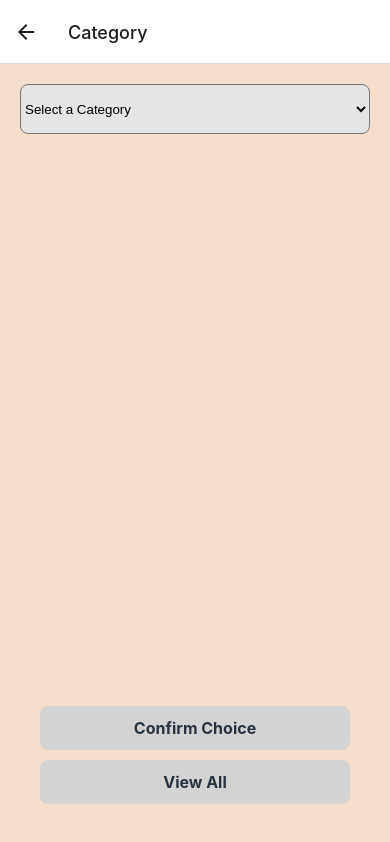
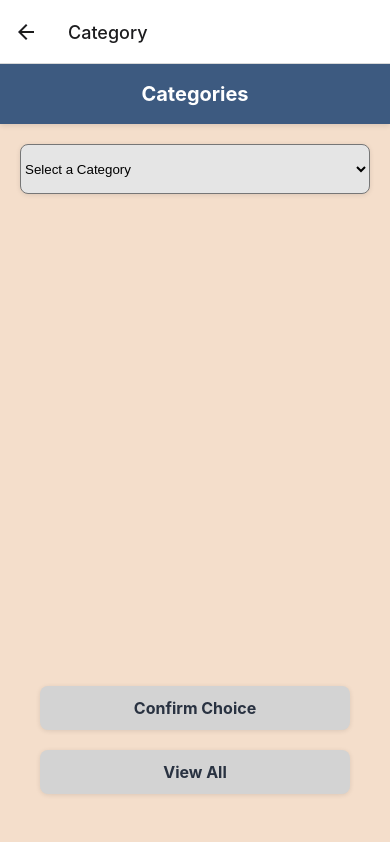
Before and after one commit to cfgdelaware23/Team-13, a React Native app in the folder wellfare-kiosk/: screen /Category in a window 390 px wide. Built offline with nearby package versions, Linux system fonts and the light colour scheme.

Commit message:
Added transition animation

```diff
--- a/wellfare-kiosk/package.json
+++ b/wellfare-kiosk/package.json
@@ -18,7 +18,9 @@
     "expo-status-bar": "~1.6.0",
     "picker": "^0.1.4",
     "react": "18.2.0",
-    "react-native": "0.72.5"
+    "react-native": "0.72.5",
+    "react-native-animatable": "^1.3.3",
+    "react-native-haptic-feedback": "^2.2.0"
   },
   "devDependencies": {
     "@babel/core": "^7.20.0",
--- a/wellfare-kiosk/pages/category.tsx
+++ b/wellfare-kiosk/pages/category.tsx
@@ -1,6 +1,8 @@
 import React, { useState } from 'react';
 import { StyleSheet, View, Text, FlatList, TouchableOpacity } from 'react-native';
 import { Picker } from '@react-native-picker/picker';
+import * as Animatable from 'react-native-animatable';
+import RNHapticFeedback from 'react-native-haptic-feedback';
 
 const Category = () => {
   const [selectedCategory, setSelectedCategory] = useState(null);
@@ -8,7 +10,7 @@ const Category = () => {
   const [showViewAll, setShowViewAll] = useState(false);
 
   const categories = {
-    Fruits: ['Apple', 'Banana', 'Orange'],
+    Fruits: ['Apple', 'Banana', 'Orange', 'Strawberry', 'Watermelon', 'Pear'],
     Vegetables: ['Broccoli', 'Carrot', 'Lettuce'],
     Protein: ['Chicken', 'Fish', 'Tofu'],
   };
@@ -16,9 +18,16 @@ const Category = () => {
   const allItems = Object.values(categories).flat();
 
   const areButtonsDisabled = selectedCategory === null;
+  const options = {
+    enableVibrateFallback: true,
+    ignoreAndroidSystemSettings: false
+  };
+  return (
 
-  return (
     <View style={styles.container}>
+      <View style={styles.header}>
+        <Text style={styles.headerText}>Categories</Text>
+      </View>
       {showPicker && !showViewAll && (
         <View style={styles.pickerContainer}>
           <Picker
@@ -38,7 +47,10 @@ const Category = () => {
                 styles.confirmButton,
                 areButtonsDisabled && styles.disabledButton
               ]}
-              onPress={() => areButtonsDisabled ? {} : setShowPicker(false)}
+              onPress={() => {
+                areButtonsDisabled ? {} : setShowPicker(false)
+              }}
+
             >
               <Text style={styles.buttonText}>Confirm Choice</Text>
             </TouchableOpacity>
@@ -55,7 +67,11 @@ const Category = () => {
           </View>
         </View>
       )}
-
+        {categories[selectedCategory]?.length === 0 && (
+          <View style={styles.emptyContainer}>
+            <Text style={styles.emptyText}>No items in this category.</Text>
+          </View>
+        )}
       {selectedCategory && !showPicker && !showViewAll && (
         <View style={styles.listContainer}>
           <TouchableOpacity style={styles.changeButton} onPress={() => setShowPicker(true)}>
@@ -64,7 +80,11 @@ const Category = () => {
           <FlatList
             data={categories[selectedCategory]}
             keyExtractor={(item) => item}
-            renderItem={({ item }) => <Text style={styles.item}>{item}</Text>}
+            renderItem={({ item, index }) => (
+            <Animatable.View animation="fadeInUp" delay={index * 150} useNativeDriver>
+            <Text style={styles.item}>{item}</Text>
+          </Animatable.View>
+            )}
           />
         </View>
       )}
@@ -103,6 +123,11 @@ const styles = StyleSheet.create({
     backgroundColor: '#E5E5E5',
     borderRadius: 8,
     marginBottom: 20,
+    elevation: 3, // Android shadow
+    shadowColor: 'black', // iOS shadow
+    shadowOffset: { width: 0, height: 1 },
+    shadowOpacity: 0.1,
+    shadowRadius: 5,
   },
   pickerItem: {
     backgroundColor: '#E5E5E5',
@@ -116,6 +141,12 @@ const styles = StyleSheet.create({
     padding: 12,
     borderRadius: 8,
     alignItems: 'center',
+    elevation: 3,
+    shadowColor: 'black',
+    shadowOffset: { width: 0, height: 1 },
+    shadowOpacity: 0.1,
+    shadowRadius: 5,
+    marginBottom: 10,
   },
   listContainer: {
     flex: 1,
@@ -128,6 +159,11 @@ const styles = StyleSheet.create({
     borderRadius: 8,
     alignItems: 'center',
     marginBottom: 10,
+    elevation: 3,
+    shadowColor: 'black',
+    shadowOffset: { width: 0, height: 1 },
+    shadowOpacity: 0.1,
+    shadowRadius: 5,
   },
   buttonText: {
     color: '#293241',
@@ -147,10 +183,42 @@ const styles = StyleSheet.create({
     marginTop: 10,
     color: '#293241',
     fontWeight: 'bold',
+    elevation: 2,
+    shadowColor: 'black',
+    shadowOffset: { width: 0, height: 1 },
+    shadowOpacity: 0.08,
+    shadowRadius: 3,
+    opacity: 0.95,  // Just a hint of transparency for a glassy look
   },
   disabledButton: {
     backgroundColor: '#D3D3D3',
   },
+  header: {
+    backgroundColor: '#3D5A80',
+    height: 60,
+    justifyContent: 'center',
+    alignItems: 'center',
+    shadowColor: 'black',
+    shadowOffset: { width: 0, height: 2 },
+    shadowOpacity: 0.1,
+    shadowRadius: 5,
+    elevation: 5,
+  },
+  headerText: {
+    color: '#FFFFFF',
+    fontSize: 20,
+    fontWeight: 'bold',
+  },
+  emptyContainer: {
+    flex: 1,
+    justifyContent: 'center',
+    alignItems: 'center',
+  },
+  emptyText: {
+    color: '#293241',
+    fontSize: 16,
+    textAlign: 'center',
+  },
 });
 
 export default Category;
```
Also changed, not shown: 1 other file (tests, documents, lock files or other folders).
